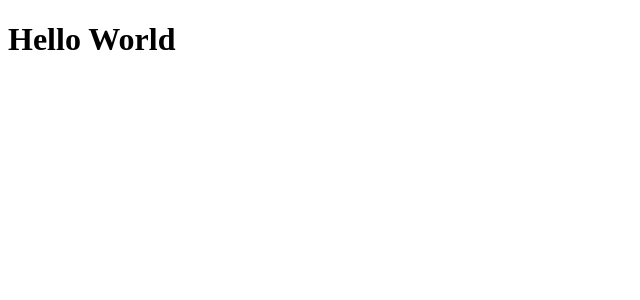
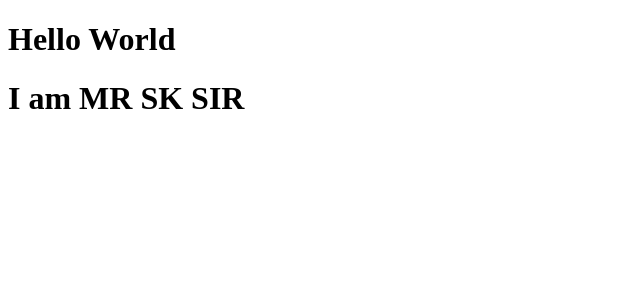
Before and after one commit to mrsksir/my-app, an Angular app: page / in a window 1280 px wide. Shown: the top 300 px of the page, without its empty margins (0-640 px from the left). Built offline with nearby package versions, Linux system fonts and the light colour scheme.

Commit message:
String Interpolation

```diff
--- a/src/app/app.component.html
+++ b/src/app/app.component.html
@@ -1 +1,3 @@
 <h1>Hello World</h1>
+
+<h1>I am {{ memberName}}</h1>
--- a/src/app/app.component.ts
+++ b/src/app/app.component.ts
@@ -3,8 +3,9 @@ import { Component } from '@angular/core';
 @Component({
   selector: 'app-root',
   templateUrl: './app.component.html',
-  styleUrls: ['./app.component.css']
+  styleUrls: ['./app.component.css'],
 })
 export class AppComponent {
   title = 'my-app';
+  memberName = 'MR SK SIR';
 }
```
